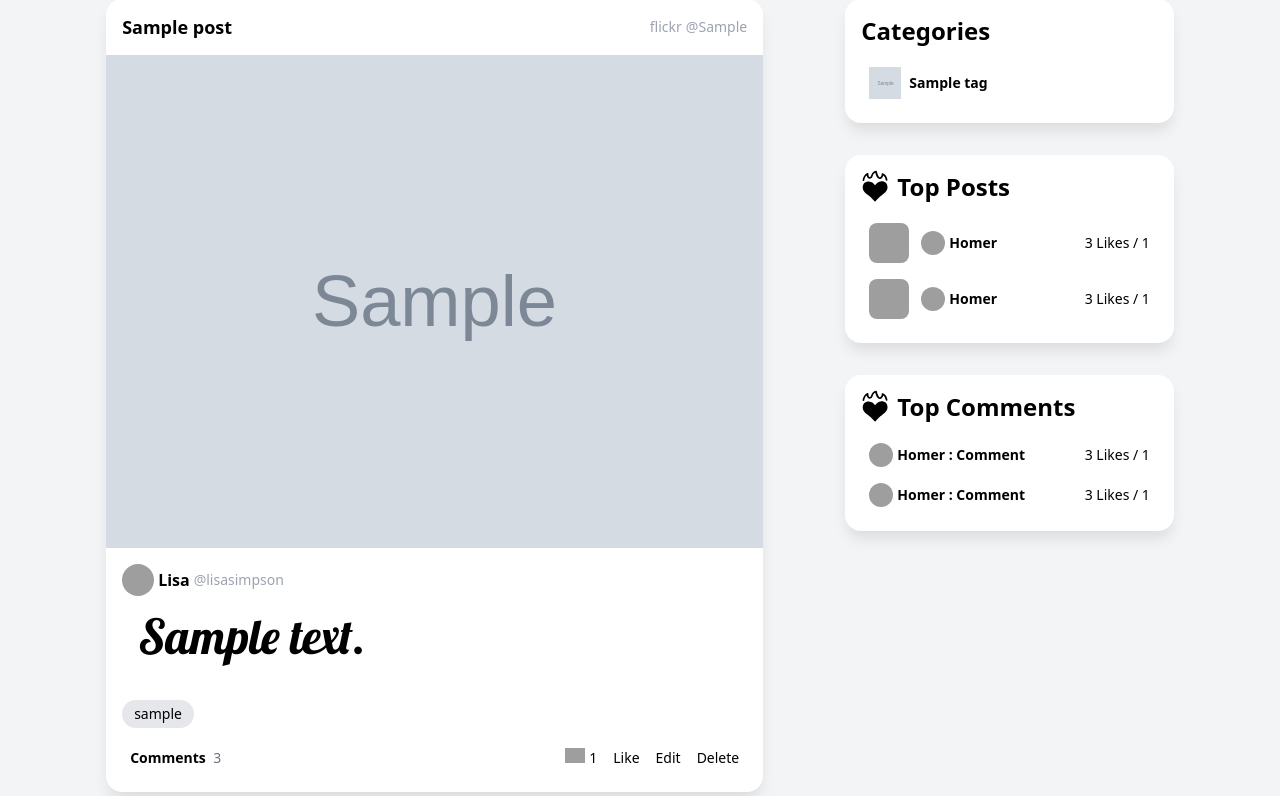
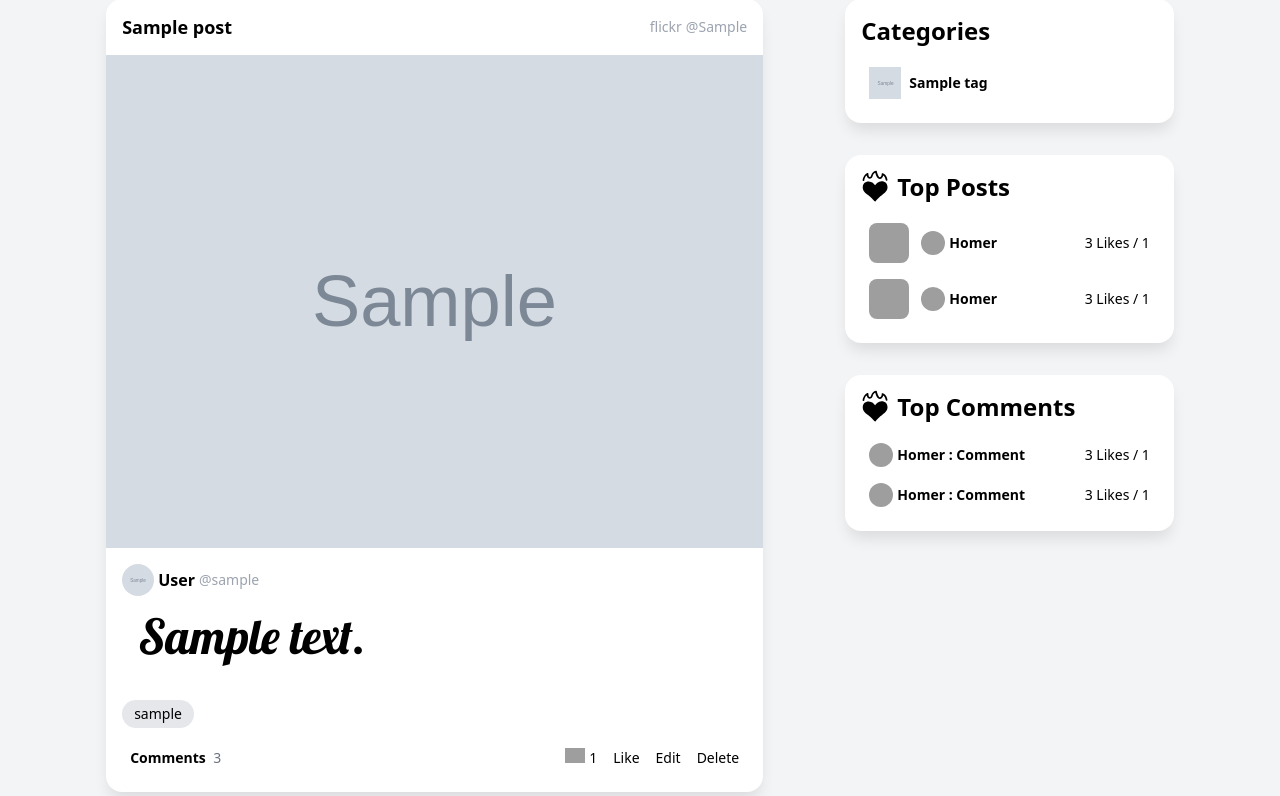
Before and after one commit to NguyenHoangNhatPhi/Django-Blogs, a Django app: page / in a window 1280 px wide. Shown: the part 474-1270 px from the top of the page. Run offline with Django 5.2, Linux system fonts and the light colour scheme; tables that the repository leaves empty hold one stand-in row (values such as "Sample post"); grey boxes marked "Sample" are stand-in pictures; some libraries are stand-ins or nearby versions; grey boxes are pictures that could not be loaded.

Commit message:
Handle author for each post

```diff
--- a/a_posts/models.py
+++ b/a_posts/models.py
@@ -1,5 +1,6 @@
 from django.db import models
 import uuid
+from django.contrib.auth.models import User
 
 
 class Post(models.Model):
@@ -15,6 +16,9 @@ class Post(models.Model):
         unique=True,
         primary_key=True,
         editable=False,
+    )
+    author = models.ForeignKey(
+        User, on_delete=models.SET_NULL, null=True, related_name="posts"
     )
 
     tags = models.ManyToManyField("Tag")
--- a/templates/a_posts/post.html
+++ b/templates/a_posts/post.html
@@ -8,9 +8,9 @@
     </figure>
     <div class="p-4 pb-2">
         <a class="flex items-center gap-1 mb-4" href="#">
-            <img class="w-8 h-8 object-cover rounded-full" src="https://img.icons8.com/small/96/A9A9A9/happy.png">
-            <span class="font-bold hover:underline">Lisa</span>
-            <span class="text-sm text-gray-400">@lisasimpson</span>
+            <img class="w-8 h-8 object-cover rounded-full" src="{{post.author.profile.image.url}}">
+            <span class="font-bold hover:underline">{{post.author.profile.realname}}</span>
+            <span class="text-sm text-gray-400">@{{post.author.username}}</span>
         </a>
         <p class="text-5xl mb-10 px-4 font1">{{post.body}}</p>
         <div class="flex items-center gap-2 text-sm mb-5 flex-wrap">
--- a/templates/includes/header.html
+++ b/templates/includes/header.html
@@ -32,7 +32,7 @@
                 <a @click="dropdownOpen = !dropdownOpen" @click.away="dropdownOpen = false"
                     class="cursor-pointer select-none">
                     <img class="h-8 w-8 rounded-full object-cover"
-                        src="https://pbs.twimg.com/profile_images/508601156767997952/fFTdKUf2_400x400.jpeg" />
+                        src="{{user.profile.image.url}}" />
                     {{user.username}}
                     <img x-bind:class="dropdownOpen && 'rotate-180 duration-300'" class="w-4"
                         src="https://img.icons8.com/small/32/777777/expand-arrow.png" />
```
Also changed, not shown: a_posts/migrations/0006_post_author.py (added), media/avatar/Screenshot_2024-07-02_at_09.57.02.png (deleted), media/avatar/Screenshot_2024-07-03_at_14.16.28_JgVQTOt.png (added), media/avatar/Screenshot_2024-07-03_at_15.01.59.png (added).
